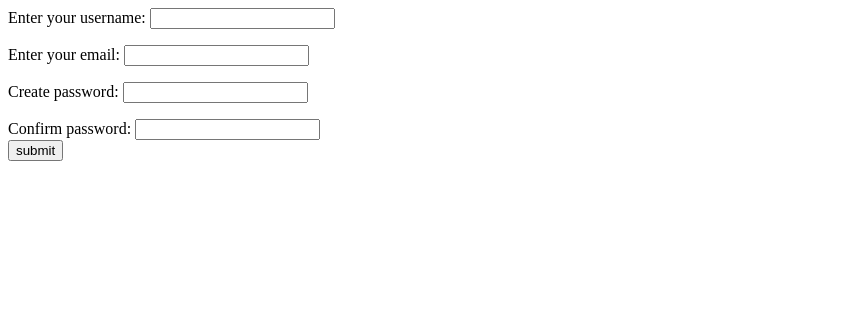
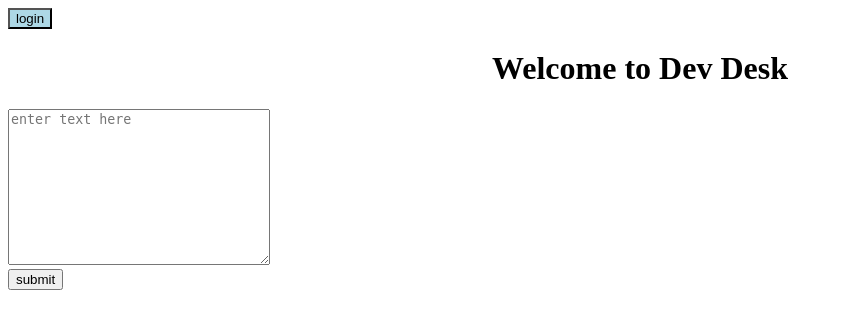
Before and after one commit to Divine-al/Django_Intern-Projects, a Django app: page / in a window 1280 px wide. Shown: the top 329 px of the page, without its empty margins (0-843 px from the left). Run offline with Django 3.2, Linux system fonts and the light colour scheme.

Commit message:
user authentication recorrect

```diff
--- a/bloggerapp/urls.py
+++ b/bloggerapp/urls.py
@@ -5,5 +5,8 @@ from . import views
 
 urlpatterns = [
     path('', views.index, name='index'),
+    path('counter', views.counter, name='counter'),
     path('register', views.register, name='register'),
+    path('login', views.login, name='login'),
+    path('logout', views.logout, name='logout'),
 ]
--- a/bloggerapp/views.py
+++ b/bloggerapp/views.py
@@ -6,31 +6,52 @@ from django.contrib import messages
 # Create your views here.-
 
 def index(request):
-    return render(request, 'register.html')
+    return render(request, 'index.html')
 
+def counter(request):
+    text = request.POST['text']
+    amount = len(text.split())
+    return render(request, 'counter.html', {'words':amount})
 def register(request):
     if request.method == 'POST':
-        firstname = request.POST['firstname']
-        lastname = request.POST['lastname']
         username = request.POST['username']
         email = request.POST['email']
         password = request.POST['password']
         password2 = request.POST['password2']
 
         if password == password2:
-            if User.objects.filter(username=username).exists():
-                messages.info(request, 'usename already exits')
-                return redirect('register')
-            elif User.objects.filter(email=email).exists():
+            if User.objects.filter(email=email).exists():
                 messages.info(request, 'email already exits')
                 return redirect('register')
+            elif User.objects.filter(username=username).exists():
+                messages.info(request, 'username already exist')
+                return redirect('register')
             else:
-               user =  User.objects.create_user(username=username, email=email, password=password)
-               user.save()
-               return redirect('login')
-
+                user = User.objects.create(username=username, email=email, password=password)
+                user.save()
+                return redirect('login')
         else:
-            messages.info(request, 'password is not the same')
+            messages.info(request, 'incorrect password')
             return redirect('register')
     else:
         return render(request, 'register.html')
+
+def login(request):
+    if request.method == 'POST':
+        username = request.POST['username']
+        password = request.POST['password']
+
+        user = auth.authenticate(username=username, password=password)
+
+        if user is not None:
+            auth.login(request, user)
+            return redirect('index')
+        else:
+            return redirect('register')
+    else:
+        messages.info(request, 'Credentials Invalide')
+        return render(request, 'login.html')
+
+def logout(request):
+    auth.logout(request)
+    return redirect('login')
--- /dev/null
+++ b/templates/counter.html
@@ -0,0 +1 @@
+the number  of text you typed is {{words}}
--- /dev/null
+++ b/templates/index.html
@@ -0,0 +1,33 @@
+<!DOCTYPE html>
+<html lang="en">
+<head>
+    <meta charset="UTF-8">
+    <meta http-equiv="X-UA-Compatible" content="IE=edge">
+    <meta name="viewport" content="width=device-width, initial-scale=1.0">
+    <title>Document</title>
+
+    <style>
+        #subbutton{
+            border-radius: 10px;
+            width: 80px;
+            height: 40px;
+            background-color: rgb(149, 112, 18);
+            margin-left: 20px;
+        }
+    </style>
+</head>
+<body>
+    {% if user.is_authenticated %}
+    <h2>Welcome {{user.username}} <br></h2>
+    <a href="logout"><button style="background-color: lightblue;">logout</button> </a>
+    {% else %}
+    <a href="login" target="_parent"><button style="background-color: lightblue;">login</button> </a>
+    {% endif %}
+    <h1 style="text-align:center;">Welcome to Dev Desk</h1>
+    <form action="counter" method="POST">
+        {% csrf_token %}
+        <textarea name="text" cols="30" rows="10" placeholder="enter text here"></textarea> <br>
+        <button type="submit">submit</button>
+    </form>
+</body>
+</html>
--- a/templates/register.html
+++ b/templates/register.html
@@ -1,21 +1,22 @@
+<h1>Sign Up Below</h1>
 
 {% for message in messages %}
-<h5 style="color:red;" >{{message}}</h5>
+<h4 style="color:red;">{{message}}</h4>
 {% endfor %}
 <form action="register" method="POST">
     {% csrf_token %}
-    <label for="username">Enter your username: </label>
-    <input type="text" required name="username" />
-    <p></p>
-    <label for="email">Enter your email:</label>
-    <input type="email" required name="email" />
-    <p></p>
-    <label for="password">Create password: </label>
-    <input type="password" required name="password" />
-    <p></p>
-    <label for="password">Confirm password: </label>
-    <input type="password" required name="password2" />
-    <br>
-    <button value="suv" >submit</button>
+    <p>Username:</p>
+    <input type="text" name="username" required/>
 
+    <p>Email:</p>
+    <input type="email" name="email" required/>
+
+    <p>Password:</p>
+    <input type="password" name="password" required/>
+
+    <p>Repeat Password:</p>
+    <input type="password" name="password2" required/> <br>
+
+    <button type="submit">submit</button>
+    if you are registered  <a href="login">login here</a>
 </form>
```
Also changed, not shown: templates/login.html (+12 -5 lines), db.sqlite3.
